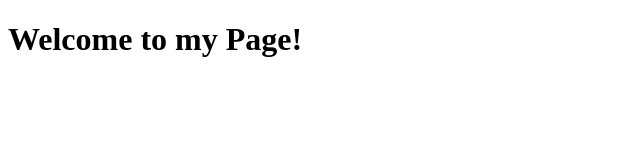
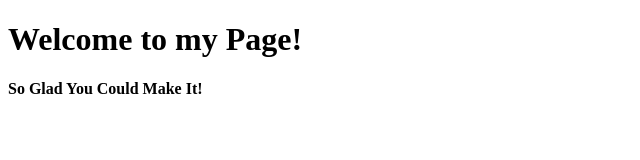
Before and after one commit to ksummers1/git-practice, a plain HTML site: page index.html in a window 1280 px wide. Shown: the whole page, without its empty margins (0-640 px from the left). Drawn offline with Linux system fonts and the light colour scheme.

Commit message:
Modified index.html page

```diff
--- a/index.html
+++ b/index.html
@@ -8,6 +8,7 @@
     <title>Git Practice</title>
 </head>
 <h1>Welcome to my Page!</h1>
+<h4>So Glad You Could Make It!</h4>
 
 <body>
 
```
